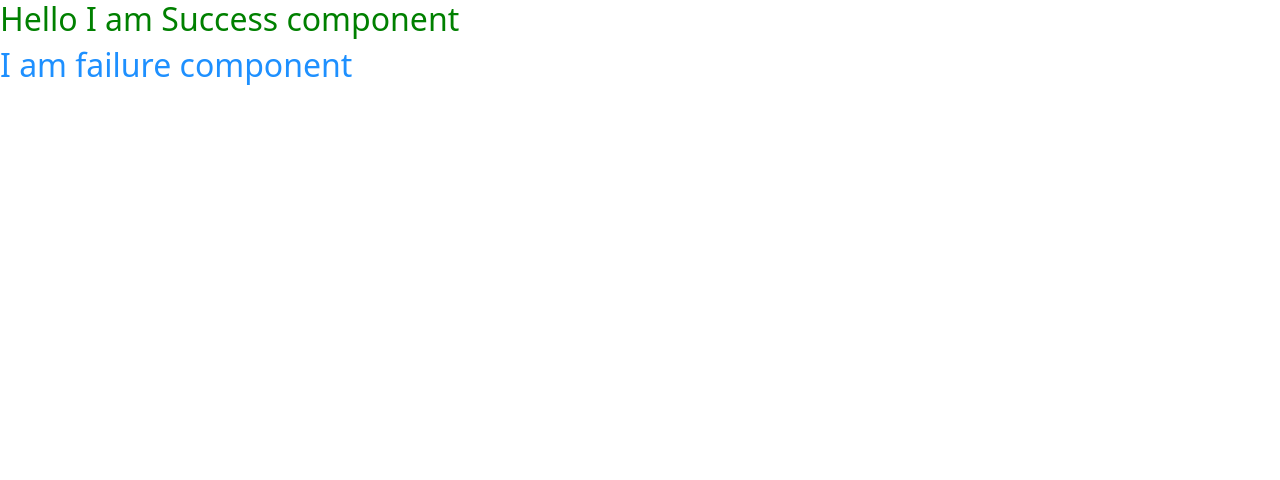
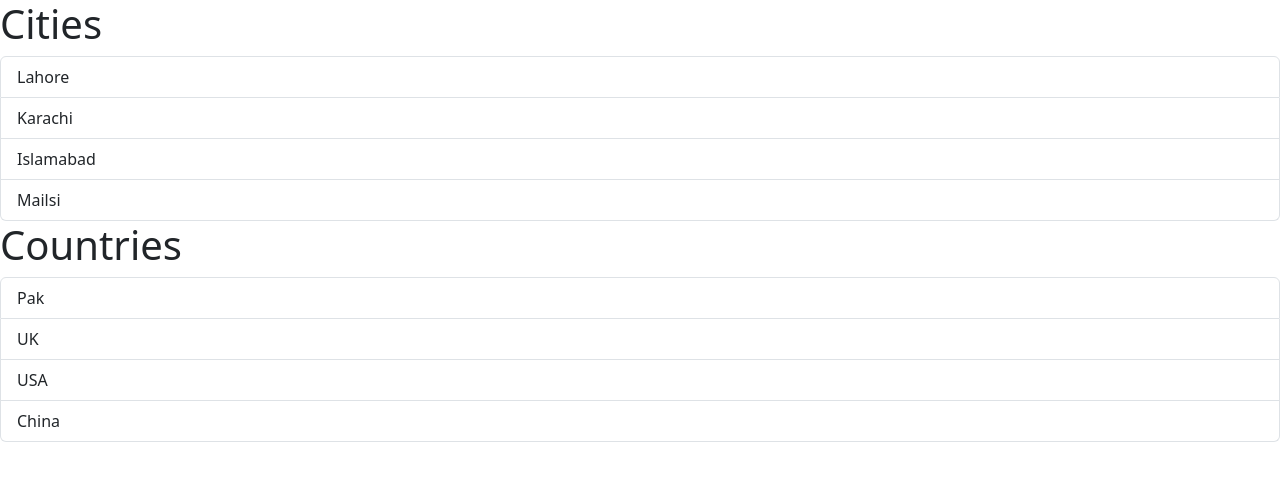
Before and after one commit to codewithghani/react-fundamentals, a React (Vite) app: page / in a window 1280 px wide. Shown: the top 480 px of the page. Built offline with nearby package versions, Linux system fonts and the light colour scheme.

Commit message:
using Interface in TypeScript to define the strcuture of props & tying the props with defined structure

```diff
--- a/src/App.tsx
+++ b/src/App.tsx
@@ -1,13 +1,19 @@
 import "./App.css";
+import ListGroup from "./components/ListGroup";
 // import NameList from "./components/NameList";
-import Style from "./components/Style"; /* using of style sheet  */
+// import Style from "./components/Style"; /* using of style sheet  */
 
 // import ParentComponent from "./components/ParentComponent";
 
 function App() {
+  const Cities = ["Lahore", "Karachi", "Islamabad", "Mailsi"];
+  const Countries = ["Pak", "UK", "USA", "China"];
   return (
     <div>
-      <Style type={true} />
+      <ListGroup items={Cities} heading="Cities" />
+      <ListGroup items={Countries} heading="Countries" />
+
+      {/* <Style type={true} /> */}
     </div>
   );
 }
--- a/src/components/ListGroup.tsx
+++ b/src/components/ListGroup.tsx
@@ -1,14 +1,17 @@
-import { ReactNode, useState } from "react";
-function ListGroup(props: { children: ReactNode; category: string }) {
-  const Items = ["Lahore", "Karachi", "Islamabad", "Mailsi"];
+import { useState } from "react";
+
+interface Props {
+  items: string[];
+  heading: string;
+}
+function ListGroup({ items, heading }: Props) {
   const [selectedIndex, setSelectedItem] = useState(-1);
   return (
     <>
-      <h1>List Group - {props.category}</h1>
-      {Items.length === 0 && <p>No item found</p>}
+      <h1>{heading}</h1>
+      {items.length === 0 && <p>No item found</p>}
       <ul className="list-group">
-        {props.children}
-        {Items.map((item, index) => (
+        {items.map((item, index) => (
           <li
             key={item}
             className={
```
